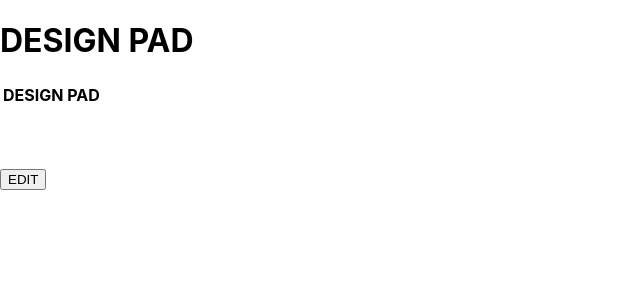
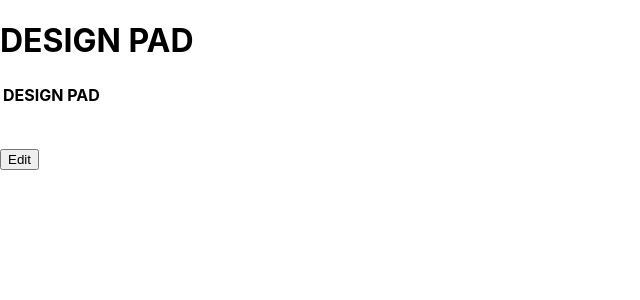
Before and after one commit to 464squad/design-pad, a React (Create React App) app: page / in a window 1280 px wide. Shown: the top 300 px of the page, without its empty margins (0-640 px from the left). Built offline with nearby package versions, Linux system fonts and the light colour scheme.

Commit message:
pushed some very confusing code (like WTF). need a break lol

```diff
--- a/src/components/DesignContainer.js
+++ b/src/components/DesignContainer.js
@@ -1,25 +1,23 @@
 import React from 'react';
 import DesignBoard from './DesignBoard';
 // import DesignPad from './DesignPad';
-// import PadInput from './PadInput';
+import PadInput from './PadInput';
 
 class DesignContainer extends React.Component {
     constructor(props) {
         super(props)
-        this.state = {}
-
-
+        this.state = false
     }
 
-    editButton = (event) => {
+    editButtonEvent = event => {
         // to prevent page reload on form submit
-        event.preventDefault();
-
+        // event.preventDefault();
         /*
             TODO - Logic for calling props to handle submission and setting state changes
         */
-        console.log(this.state)
-        this.props.onSubmit(this.state)
+        // this.setState(true)
+        console.log('current state in edit button event',this.state)
+        // console.log('Im the edit button event')
     }
 
     render() {
@@ -39,12 +37,11 @@ class DesignContainer extends React.Component {
                 <br/>
 
                 { /*TODO - Add PadInput Component */ }
-                {/* <PadInput/> */}
+                <PadInput handleEditChange={this.editButtonEvent} />
 
                 <br/>
 
                 { /*TODO - Add editButton Component */ }
-                <button onClick = { this.editButton }> EDIT </button>
 
             </div>
         );
--- a/src/components/PadInput.js
+++ b/src/components/PadInput.js
@@ -0,0 +1,48 @@
+import React, {Component} from 'react';
+
+class PadInput extends Component {
+    constructor(props) {
+        super(props);
+        /*
+            TODO - set initial state for edit button
+        */
+       this.state = {
+           editButton: false
+       }
+    }
+
+    handleEditChange = event => {
+        /*
+            TODO - Logic for changing state based on form changes
+        */
+        console.log("edit button updated")
+        console.log(event.target)
+
+       // change the state
+        this.setState({
+            [event.target.editButton]: event.target.value
+        })
+    }
+
+    editButton = event => {
+        // to prevent page reload on form submit
+        event.preventDefault();
+        /*
+            TODO - Logic for calling props to handle submission and setting state changes
+        */
+       console.log(this.state)
+       console.log('Was I clicked?')
+       this.props.handleEditChange(this.state)
+       console.log('Was I clicked again?')
+    }
+
+    render() {
+
+        return(
+            <button onClick={this.editButton}> Edit </button>
+        )
+    }
+}
+
+
+export default PadInput;
```
